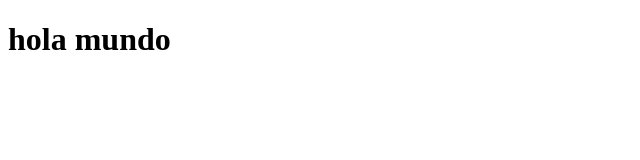
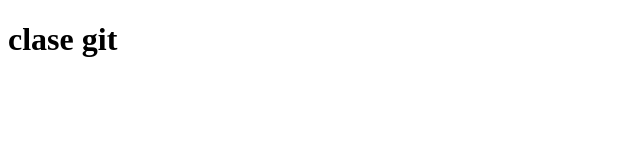
Before and after one commit to Brayanestiv1/dir-clase-c4, a plain HTML site: page index.html in a window 1280 px wide. Shown: the whole page, without its empty margins (0-640 px from the left). Drawn offline with Linux system fonts and the light colour scheme.

Commit message:
commit rama brayan

```diff
--- a/index.html
+++ b/index.html
@@ -6,6 +6,6 @@
     <title>Document</title>
 </head>
 <body>
-    <h1>hola mundo</h1>
+    <h1>clase git</h1>
 </body>
 </html>
```
